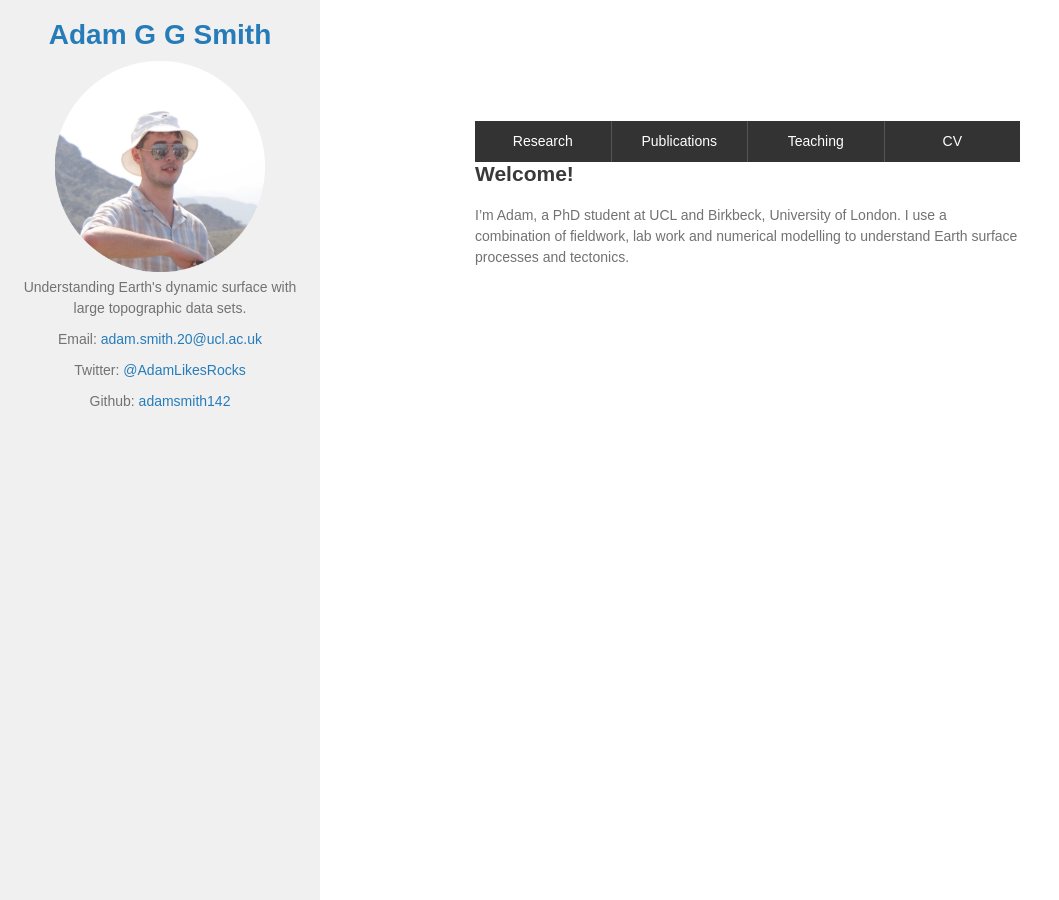
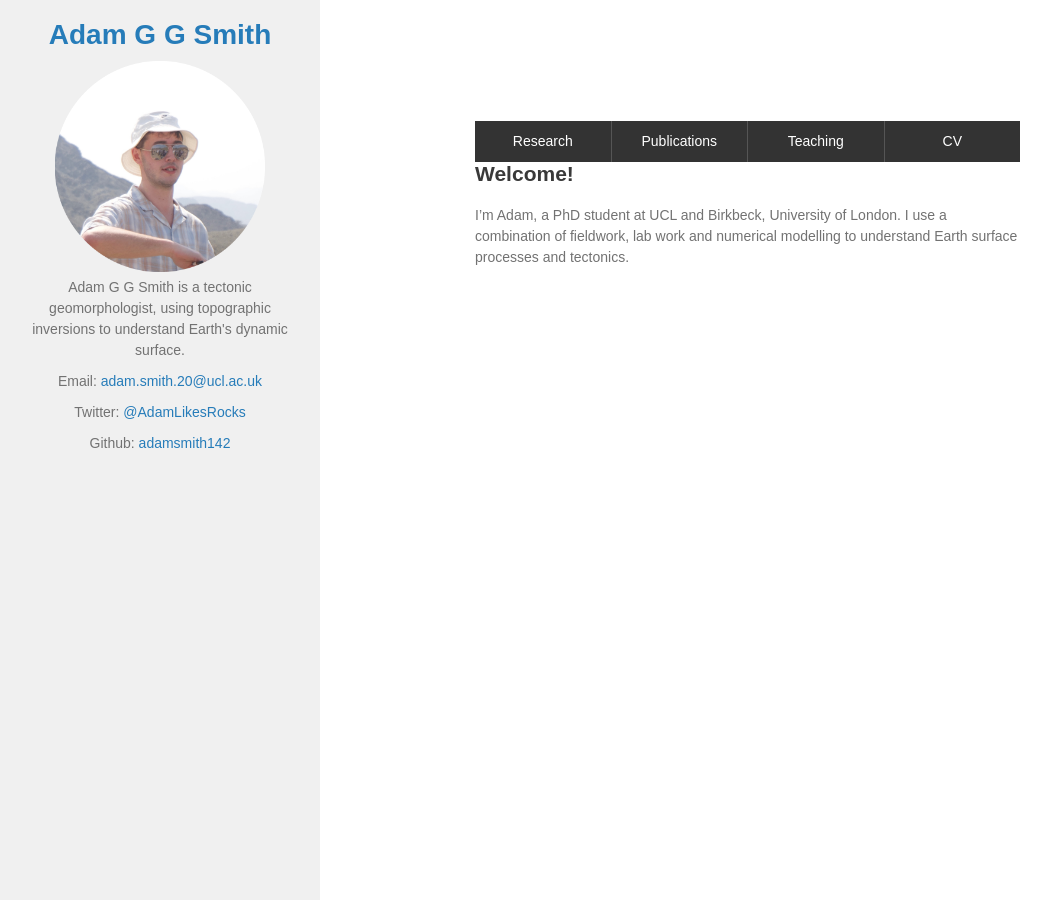
Before and after one commit to adamsmith142/adamsmith142.github.io, a Jekyll site: the page built from index.md, in a window 1280 px wide and 900 px high. Shown: the whole window, without its empty margins (0-1059 px from the left). Built offline with Jekyll 4.4.1, drawn with Linux system fonts in a browser that asks for light colours; our own code applies the rules of GitHub Pages for plain Markdown files.

Commit message:
Update _config.yml

```diff
--- a/_config.yml
+++ b/_config.yml
@@ -1,6 +1,6 @@
 title: Adam G G Smith
 logo: /assets/img/cropped-headshot.png
-description: Understanding Earth's dynamic surface with large topographic data sets.
+description: Adam G G Smith is a tectonic geomorphologist, using topographic inversions to understand Earth's dynamic surface.
 show_downloads: true
 google_analytics:
 theme: jekyll-theme-minimal
```
